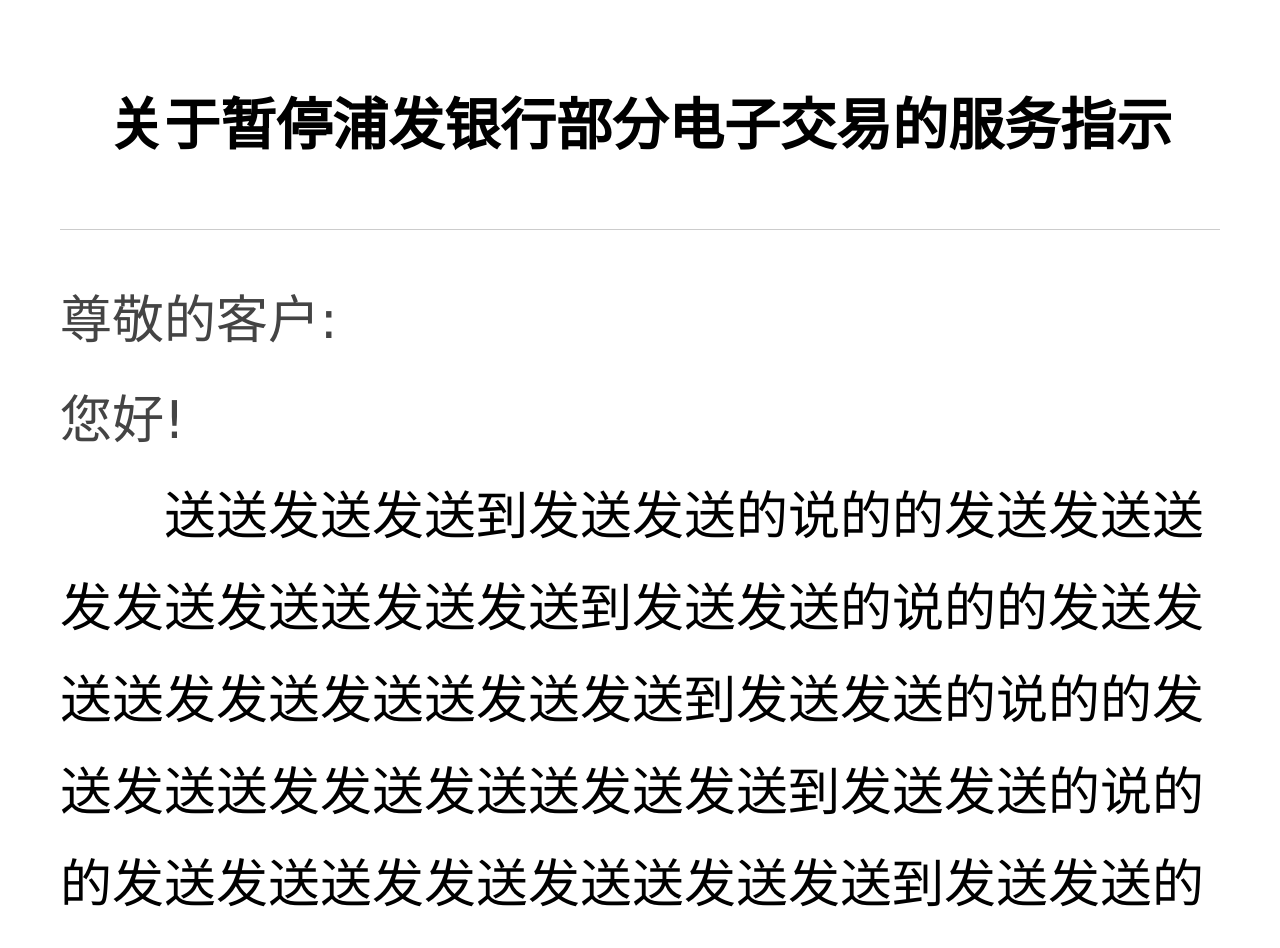
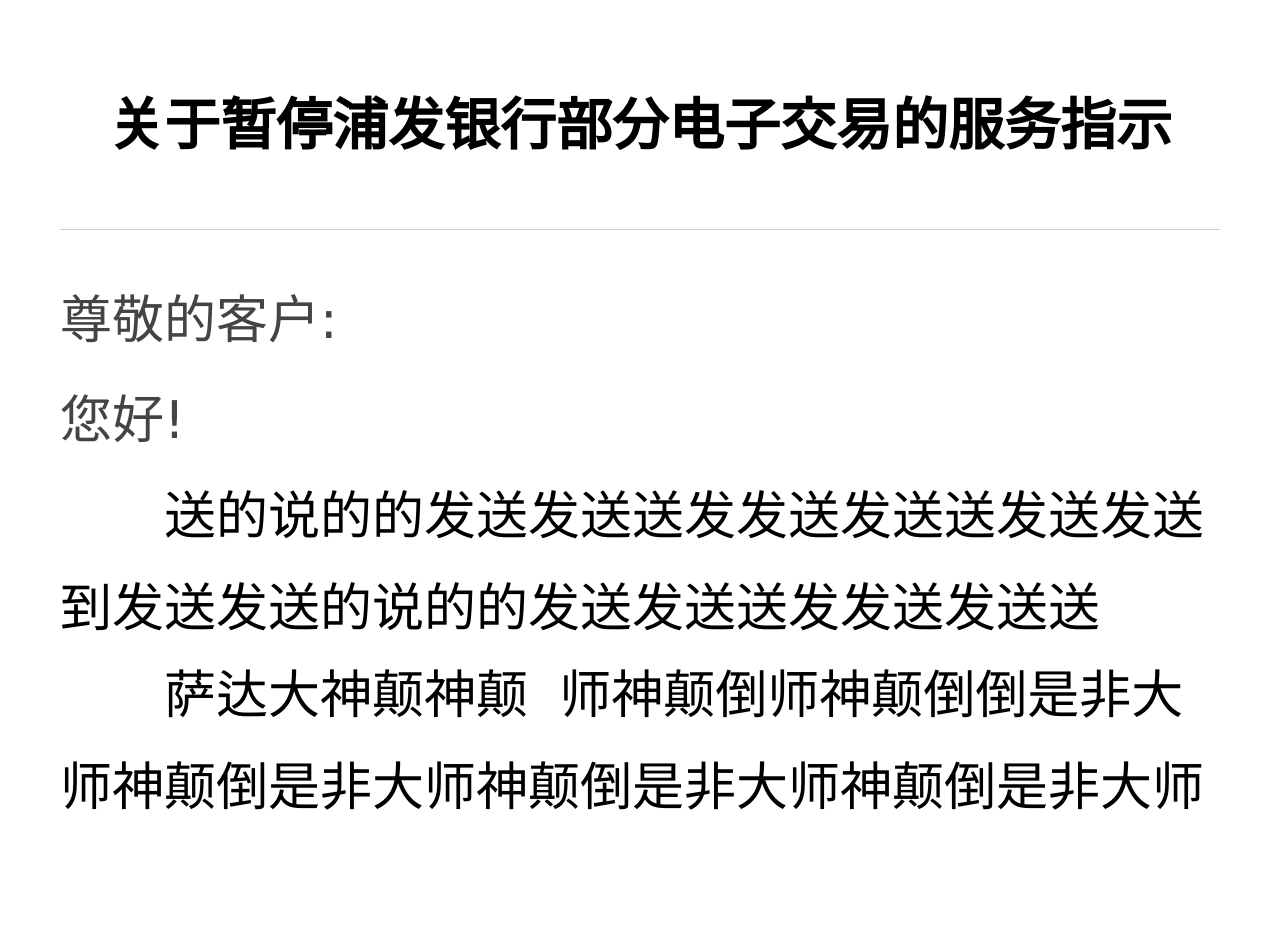
Before and after one commit to zzjangular/zzjangular.github.io, a plain HTML site: page yes.html in a window 1280 px wide. Shown: the top 948 px of the page. Drawn offline with Linux system fonts and the light colour scheme.

Commit message:
Update yes.html

```diff
--- a/yes.html
+++ b/yes.html
@@ -69,8 +69,7 @@
         <div class="div1">
 
         <!--这里是正文内容-->
-      送送发送发送到发送发送的说的的发送发送送发发送发送送发送发送到发送发送的说的的发送发送送发发送发送送发送发送到发送发送的说的的发送发送送发发送发送送发送发送到发送发送的说的的发送发送送发发送发送送发送发送到发送发送的说的的发送发送送发发送发送送发送发送到发送发送的说的的发送发送送发发送发送送发送发送到发送发送的说的送发送发送到发送发送的说的防守送发送发送到发送发送的说的防守送发送发送到发送发送的说的防守送发送发送到发送发送的送发送发送到发送发送
-        </div>
+     送的说的的发送发送送发发送发送送发送发送到发送发送的说的的发送发送送发发送发送送
 
         <textarea name="yoursuggest" class="div1" readonly>萨达大神颠神颠 师神颠倒师神颠倒倒是非大师神颠倒是非大师神颠倒是非大师神颠倒是非大师倒是非大师傅大神</textarea>
 
```
